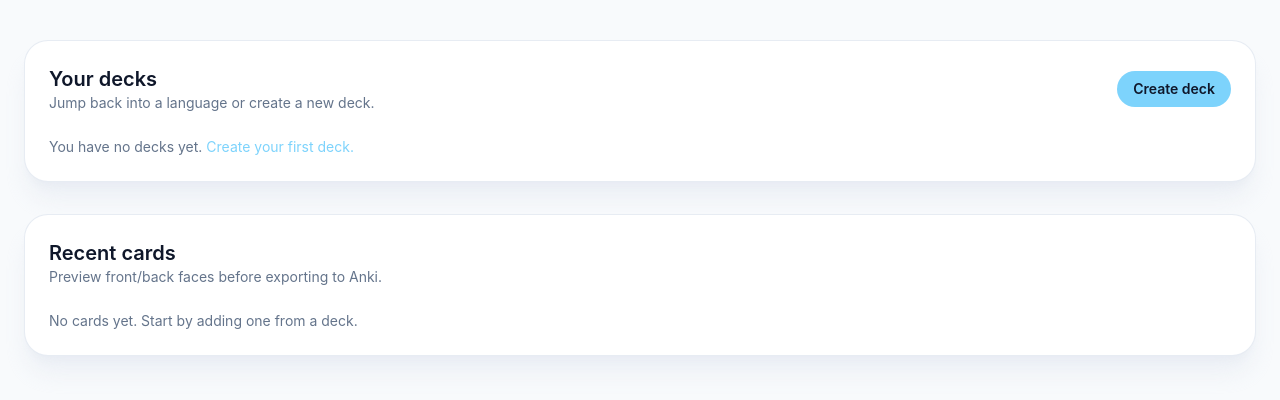
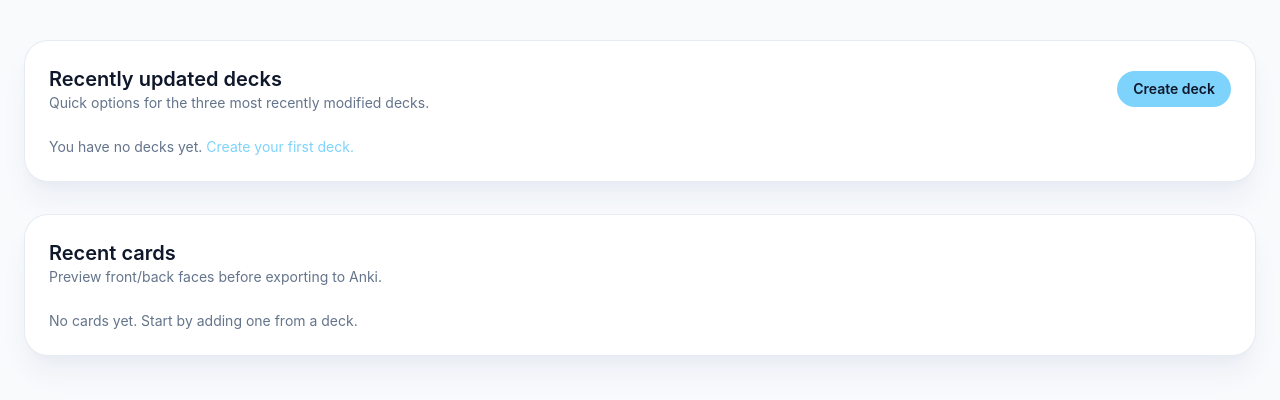
Before and after one commit to ambrustorok/anki-words-builder, a FastAPI app: template src/templates/dashboard.html in a window 1280 px wide. Shown: the part 207-607 px from the top of the page. Run offline with FastAPI, Linux system fonts and the light colour scheme; the template is opened without the code that fills it, so the values that code supplies are empty; some libraries are stand-ins or nearby versions.

Commit message:
Show last modified decks with quick actions on dashboard

```diff
--- a/src/app.py
+++ b/src/app.py
@@ -205,14 +205,14 @@ def dashboard(request: Request, user=Depends(get_current_user)):
     if not _ensure_native_language_set(user):
         return RedirectResponse("/onboarding", status_code=302)
 
-    decks = deck_service.list_decks(user["id"])
+    recent_decks = deck_service.list_recent_decks(user["id"], limit=3)
     recent_cards = card_service.list_recent_cards(user["id"], user.get("native_language"), limit=10)
     return templates.TemplateResponse(
         "dashboard.html",
         {
             "request": request,
             "user": user,
-            "decks": decks,
+            "recent_decks": recent_decks,
             "recent_cards": recent_cards,
         },
     )
--- a/src/templates/dashboard.html
+++ b/src/templates/dashboard.html
@@ -4,25 +4,26 @@
 <section class="rounded-3xl border border-slate-200/80 bg-white p-6 shadow-xl shadow-slate-200/60 dark:border-white/10 dark:bg-slate-900/60 dark:shadow-black/30">
     <div class="flex items-center justify-between gap-4">
         <div>
-            <h2 class="text-xl font-semibold text-slate-900 dark:text-white">Your decks</h2>
-            <p class="text-sm text-slate-500 dark:text-slate-400">Jump back into a language or create a new deck.</p>
+            <h2 class="text-xl font-semibold text-slate-900 dark:text-white">Recently updated decks</h2>
+            <p class="text-sm text-slate-500 dark:text-slate-400">Quick options for the three most recently modified decks.</p>
         </div>
         <a href="/decks/new" class="rounded-full bg-brand px-4 py-2 text-sm font-semibold text-slate-900 transition hover:bg-sky-200">Create deck</a>
     </div>
-    {% if decks %}
+    {% if recent_decks %}
         <div class="mt-6 overflow-hidden rounded-2xl border border-slate-200/70 dark:border-white/5">
             <table class="min-w-full divide-y divide-slate-100 text-sm dark:divide-white/10">
                 <thead class="bg-slate-50 text-left text-xs font-semibold uppercase tracking-wide text-slate-500 dark:bg-white/5 dark:text-slate-400">
                     <tr>
                         <th class="px-4 py-3">Name</th>
                         <th class="px-4 py-3">Entries</th>
-                        <th class="px-4 py-3">Target</th>
+                        <th class="px-4 py-3">Language</th>
                         <th class="px-4 py-3">Cards</th>
+                        <th class="px-4 py-3">Updated</th>
                         <th class="px-4 py-3 text-right">Actions</th>
                     </tr>
                 </thead>
                 <tbody class="divide-y divide-slate-100 dark:divide-white/5">
-                    {% for deck in decks %}
+                    {% for deck in recent_decks %}
                     <tr class="hover:bg-slate-50 dark:hover:bg-white/5">
                         <td class="px-4 py-3 font-medium text-slate-900 dark:text-white">
                             <a href="/decks/{{ deck.id }}" class="text-brand hover:underline">{{ deck.name }}</a>
@@ -30,8 +31,16 @@
                         <td class="px-4 py-3 text-slate-500 dark:text-slate-300">{{ deck.entry_count }}</td>
                         <td class="px-4 py-3 text-slate-500 dark:text-slate-300">{{ deck.target_language }}</td>
                         <td class="px-4 py-3 text-slate-500 dark:text-slate-300">{{ deck.card_count }}</td>
-                        <td class="px-4 py-3 text-right">
-                            <a class="text-brand hover:underline" href="/decks/{{ deck.id }}">Open</a>
+                        <td class="px-4 py-3 text-slate-500 dark:text-slate-400">{{ deck.last_modified_at.strftime("%Y-%m-%d") if deck.last_modified_at else "—" }}</td>
+                        <td class="px-4 py-3 text-right text-sm text-brand">
+                            <div class="flex justify-end gap-3">
+                                <a class="hover:underline" href="/cards/new?deck_id={{ deck.id }}">Add cards</a>
+                                <a class="hover:underline" href="/decks/{{ deck.id }}">View</a>
+                                <a class="hover:underline" href="/decks/{{ deck.id }}/edit">Edit</a>
+                                <form method="post" action="/decks/{{ deck.id }}/delete" onsubmit="return confirm('Delete this deck?');">
+                                    <button type="submit" class="text-red-300 hover:underline">Delete</button>
+                                </form>
+                            </div>
                         </td>
                     </tr>
                     {% endfor %}
```
Also changed, not shown: src/services/decks.py (+35 -4 lines).
